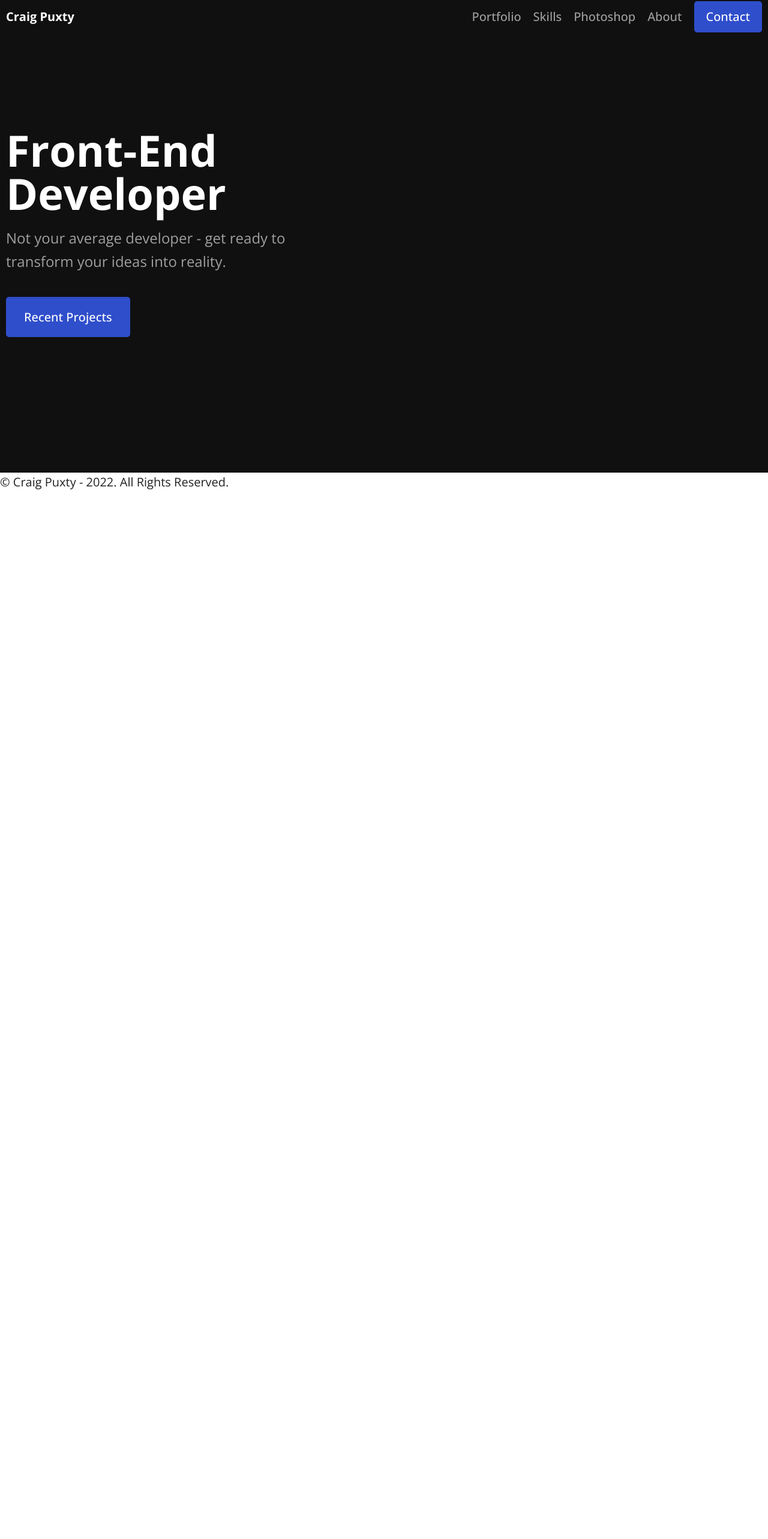
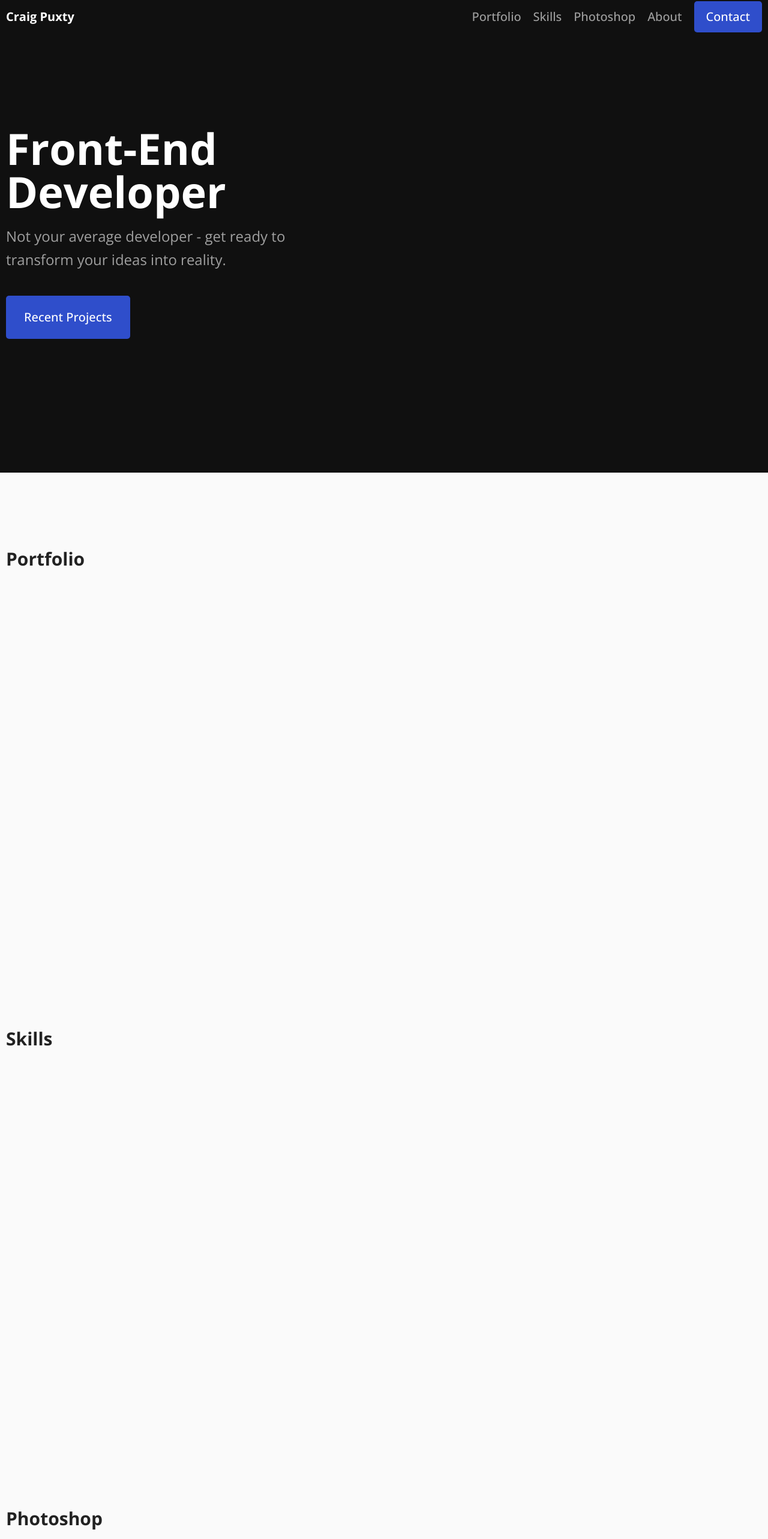
Before and after one commit to Dangereye/portfolio-v2, a Next.js app: page / in a window 1280 px wide. Shown: the part 12-2578 px from the top of the page at 60% size. Before the commit the page ends 832 px from the top, so only its background shows below. Built offline with nearby package versions, Linux system fonts and the light colour scheme.

Commit message:
Added sections. Updated various styles.

```diff
--- a/layout/Layout.js
+++ b/layout/Layout.js
@@ -1,6 +1,7 @@
 import { AppContext } from "../context/AppContext";
 import { useContext, useEffect } from "react";
 import { useRouter } from "next/router";
+
 export default function Layout({ children }) {
   const { menuIsOpen, setMenuIsOpen } = useContext(AppContext);
   const router = useRouter();
--- a/pages/index.js
+++ b/pages/index.js
@@ -1,9 +1,19 @@
-import Hero from "../layout/Hero";
+import About from "../sections/About";
+import Contact from "../sections/Contact";
+import Hero from "../sections/Hero";
+import Photoshop from "../sections/Photoshop";
+import Portfolio from "../sections/Portfolio";
+import Skills from "../sections/Skills";
 
 export default function Home() {
   return (
     <>
       <Hero />
+      <Portfolio />
+      <Skills />
+      <Photoshop />
+      <About />
+      <Contact />
     </>
   );
 }
--- /dev/null
+++ b/sections/About.js
@@ -0,0 +1,7 @@
+export default function About() {
+  return (
+    <section className="section" id="about">
+      <h2>About</h2>
+    </section>
+  );
+}
--- /dev/null
+++ b/sections/Contact.js
@@ -0,0 +1,7 @@
+export default function Contact() {
+  return (
+    <section className="section" id="contact">
+      <h2>Contact</h2>
+    </section>
+  );
+}
--- a/layout/Hero.js
+++ b/sections/Hero.js
@@ -1,4 +1,4 @@
-import Button from "../components/Button";
+import Link from "next/link";
 
 export default function Hero() {
   return (
@@ -13,7 +13,9 @@ export default function Hero() {
           reality.
         </p>
         <div className="btns">
-          <Button name="recent projects" classes="btn--primary" />
+          <Link href="/#portfolio">
+            <a className="btn btn--primary">Recent Projects</a>
+          </Link>
         </div>
       </div>
     </section>
--- /dev/null
+++ b/sections/Photoshop.js
@@ -0,0 +1,7 @@
+export default function Photoshop() {
+  return (
+    <section className="section" id="photoshop">
+      <h2>Photoshop</h2>
+    </section>
+  );
+}
--- /dev/null
+++ b/sections/Portfolio.js
@@ -0,0 +1,7 @@
+export default function Portfolio() {
+  return (
+    <section className="section" id="portfolio">
+      <h2>Portfolio </h2>
+    </section>
+  );
+}
--- /dev/null
+++ b/sections/Skills.js
@@ -0,0 +1,7 @@
+export default function Skills() {
+  return (
+    <section className="section" id="skills">
+      <h2>Skills</h2>
+    </section>
+  );
+}
--- a/styles/components/_buttons.scss
+++ b/styles/components/_buttons.scss
@@ -16,6 +16,7 @@
   border-radius: 5px;
 
   text-transform: capitalize;
+  text-decoration: none;
   font-size: 2rem;
   font-weight: 500;
 
--- a/styles/globals.scss
+++ b/styles/globals.scss
@@ -26,9 +26,14 @@ ul {
 }
 
 // Global Styles
+html {
+  scroll-behavior: smooth;
+}
+
 body {
   font-size: 2rem;
   color: $text-color-dark;
+  background-color: $bg-color-light;
 }
 
 .container {
--- a/styles/layout/_mobile-menu.scss
+++ b/styles/layout/_mobile-menu.scss
@@ -1,18 +1,18 @@
 .mobile-menu {
-  display: none;
+  visibility: hidden;
   position: fixed;
   top: 10rem;
   left: -100%;
   width: 100%;
   min-height: 100vh;
   padding: 0 1rem;
+  background-color: $bg-color-dark;
   transition: left $time;
 
   &.open {
     @media (max-width: $tablet) {
-      display: block;
-      background-color: $bg-color-dark;
-      animation: animateMM $time 0.1s forwards ease-out;
+      visibility: visible;
+      left: 0;
     }
   }
 
@@ -27,9 +27,3 @@
     }
   }
 }
-
-@keyframes animateMM {
-  100% {
-    left: 0;
-  }
-}
--- a/styles/layout/_sections.scss
+++ b/styles/layout/_sections.scss
@@ -1,7 +1,8 @@
 .section {
+  min-height: 100vh;
+  padding: 12rem 1rem;
+
   &__hero {
-    min-height: 100vh;
-    padding: 0 1rem;
     color: #fff;
     background-color: $bg-color-dark;
     display: flex;
```
